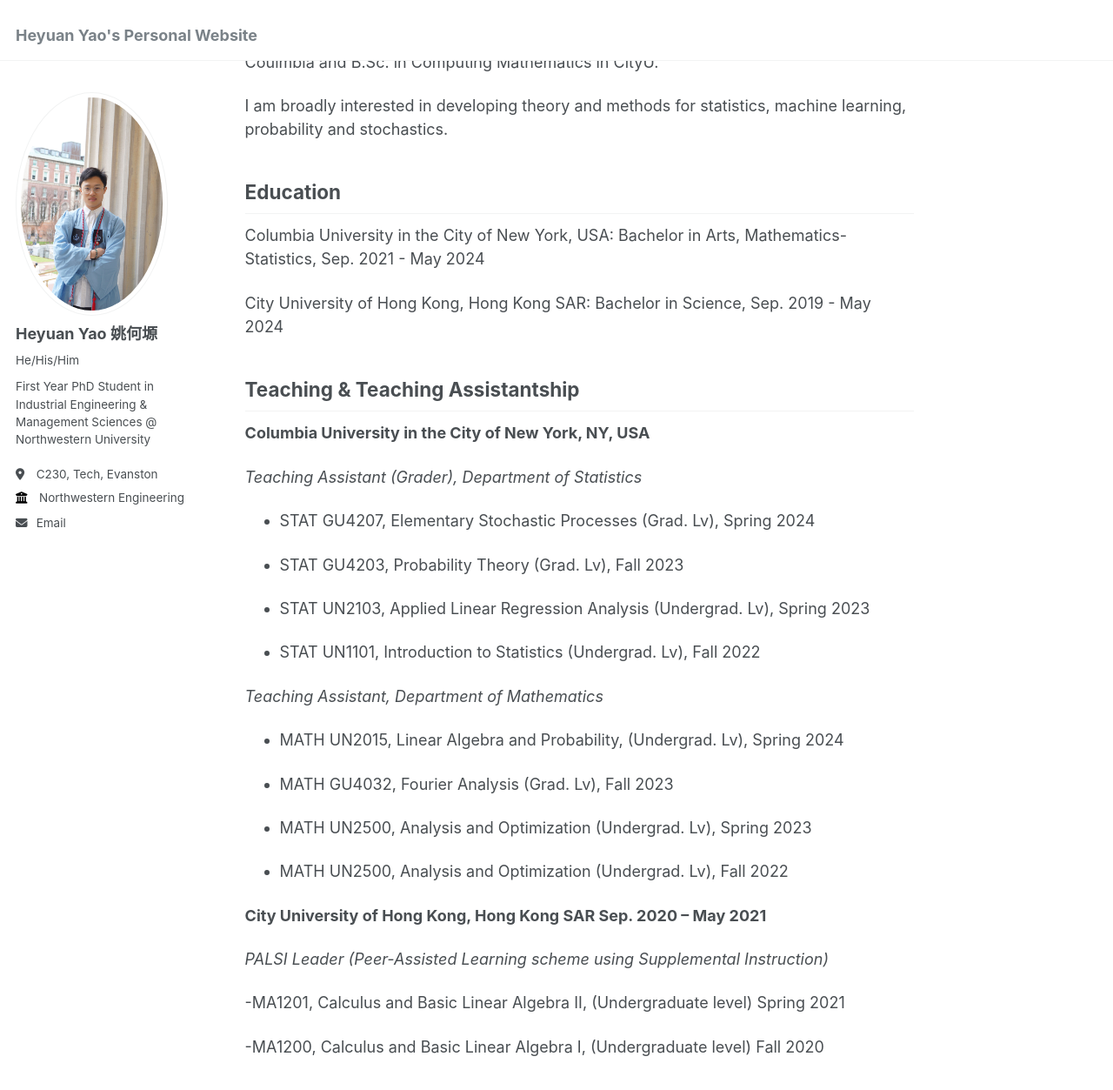
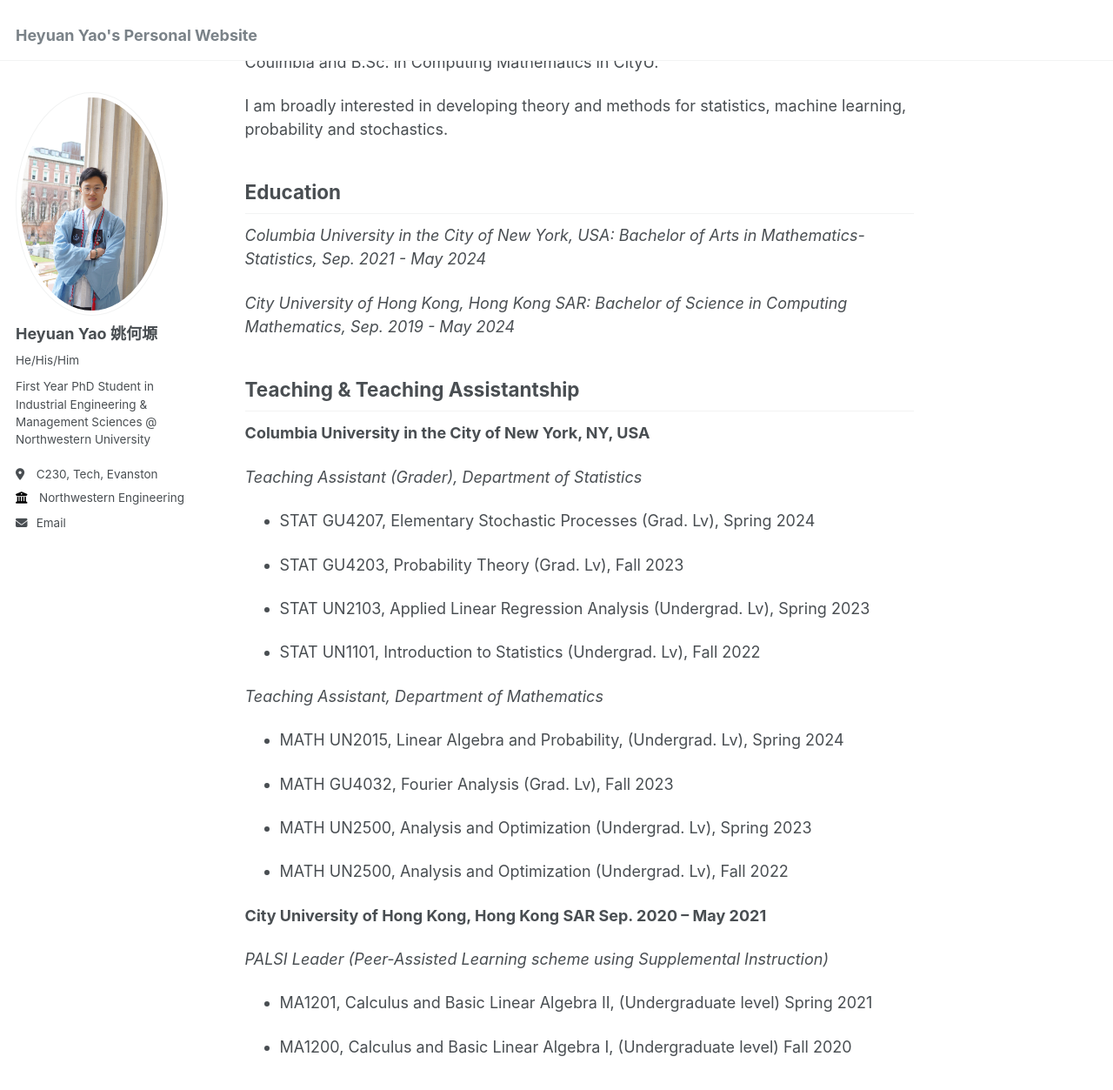
Before and after one commit to Heyuan-Yao/Heyuan-Yao.github.io, a Jekyll site: the page built from _pages/about.md, in a window 1280 px wide and 1400 px high, scrolled down 222 px. Shown: the top 1253 px of the window at 87% size. Built offline with Jekyll 4.4.1, drawn with Linux system fonts in a browser that asks for light colours.

Commit message:
Update about.md

```diff
--- a/_pages/about.md
+++ b/_pages/about.md
@@ -15,9 +15,9 @@ I am broadly interested in developing theory and methods for statistics, machine
 
 Education
 ------
-Columbia University in the City of New York, USA: Bachelor in Arts, Mathematics-Statistics, Sep. 2021 - May 2024
+*Columbia University in the City of New York, USA: Bachelor of Arts in Mathematics-Statistics, Sep. 2021 - May 2024*
 
-City University of Hong Kong, Hong Kong SAR: Bachelor in Science, Sep. 2019 - May 2024
+*City University of Hong Kong, Hong Kong SAR: Bachelor of Science in Computing Mathematics, Sep. 2019 - May 2024*
 
 
 Teaching & Teaching Assistantship
@@ -48,6 +48,6 @@ Teaching & Teaching Assistantship
 
 *PALSI Leader (Peer-Assisted Learning scheme using Supplemental Instruction)*
 
--MA1201, Calculus and Basic Linear Algebra II, (Undergraduate level) Spring 2021
+- MA1201, Calculus and Basic Linear Algebra II, (Undergraduate level) Spring 2021
 
--MA1200, Calculus and Basic Linear Algebra I, (Undergraduate level) Fall 2020
+- MA1200, Calculus and Basic Linear Algebra I, (Undergraduate level) Fall 2020
```
